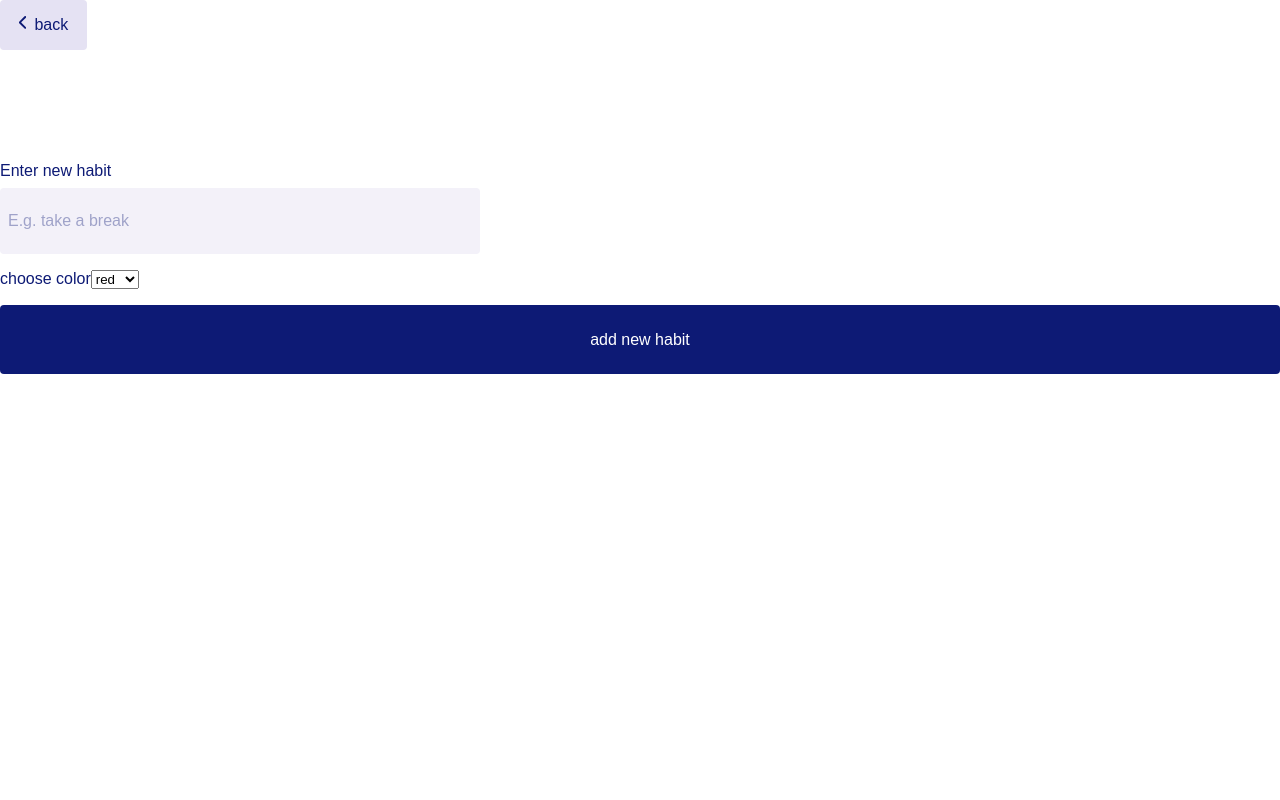
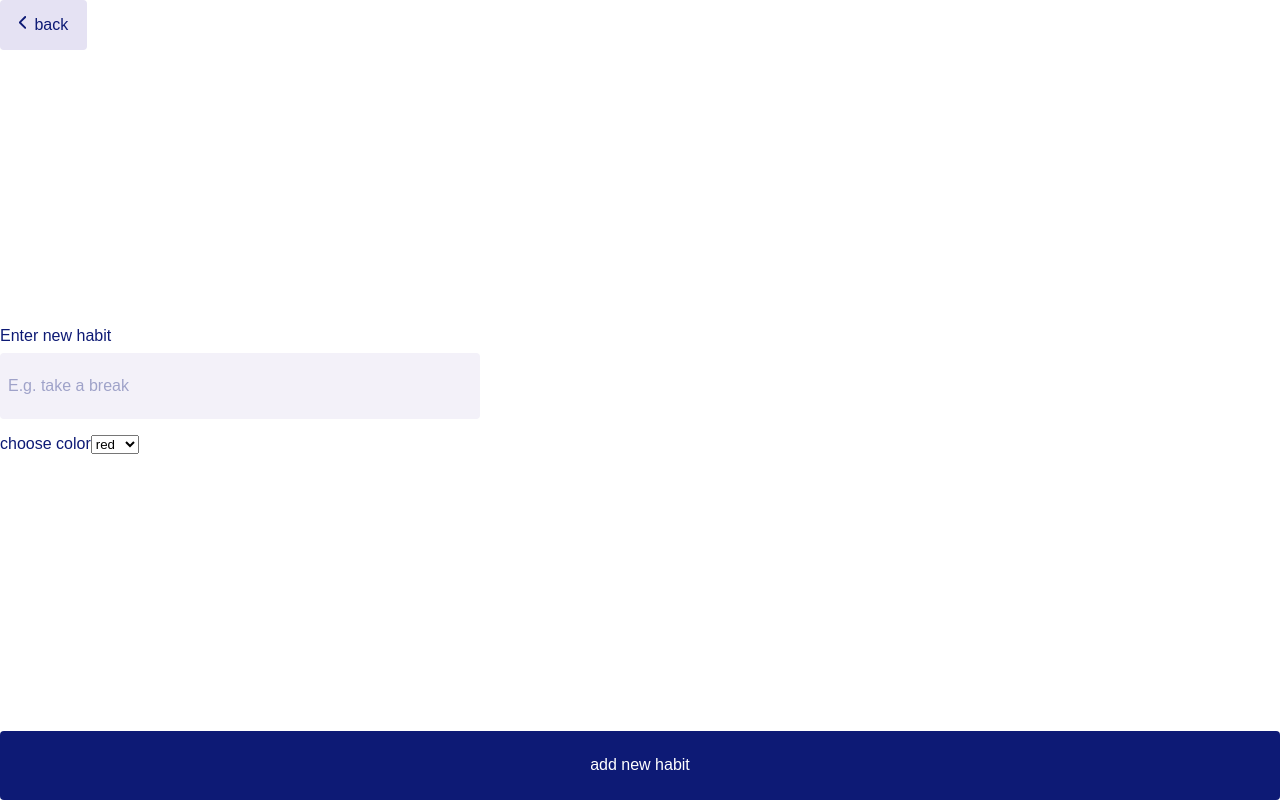
Before and after one commit to jujuzitroni/plants-need-water, a React (Vite) app: page /create-habit in a window 1280 px wide. Built offline with nearby package versions, Linux system fonts and the light colour scheme.

Commit message:
💄 add layout to createHabit page

```diff
--- a/src/app/components/HabitInput/HabitInput.module.css
+++ b/src/app/components/HabitInput/HabitInput.module.css
@@ -2,6 +2,7 @@
   display: grid;
   gap: 0.5em;
   font: var(--main-font);
+  margin-bottom: 1em;
 }
 
 .input {
--- a/src/app/pages/CreateHabit/CreateHabit.module.css
+++ b/src/app/pages/CreateHabit/CreateHabit.module.css
@@ -1,10 +1,18 @@
 .createPage {
   display: grid;
-  gap: 7em;
+  grid-template-rows: auto 1fr;
+  height: 100vh;
 }
 
 .createPage__form {
-  display: grid;
-  gap: 1em;
-  grid-template-rows: repeat(3, auto);
+  display: flex;
+  flex-direction: column;
+  height: 100%;
 }
+
+.createPage__inputs {
+  display: flex;
+  flex-grow: 1;
+  flex-direction: column;
+  justify-content: center;
+}
--- a/src/app/pages/CreateHabit/CreateHabit.tsx
+++ b/src/app/pages/CreateHabit/CreateHabit.tsx
@@ -39,8 +39,10 @@ function CreateHabit({ setHabitList }: CreateHabitProps): JSX.Element {
         <BackButton />
       </header>
       <form className={styles.createPage__form} onSubmit={handleSubmit}>
-        <HabitInput onNameChange={setName} />
-        <ColorSelector onSelectColor={selectColor} />
+        <div className={styles.createPage__inputs}>
+          <HabitInput onNameChange={setName} />
+          <ColorSelector onSelectColor={selectColor} />
+        </div>
         <Button variant="submit">
           <p>add new habit</p>
         </Button>
```
